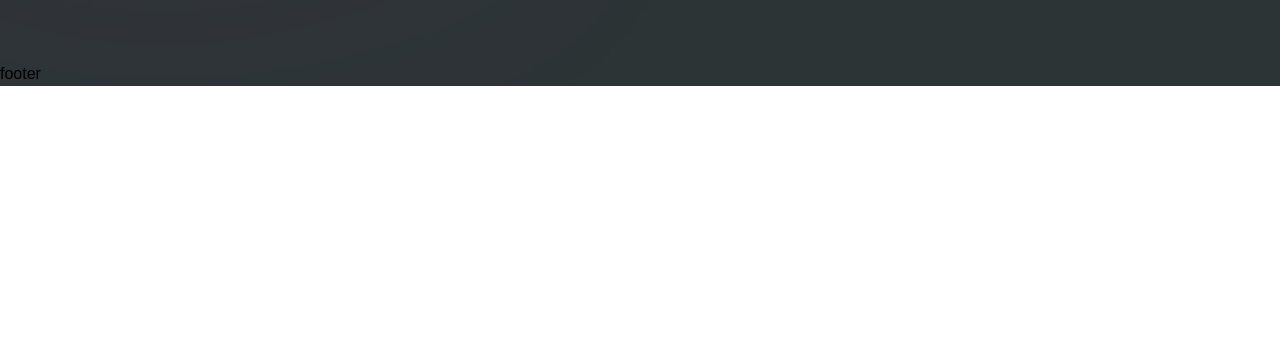
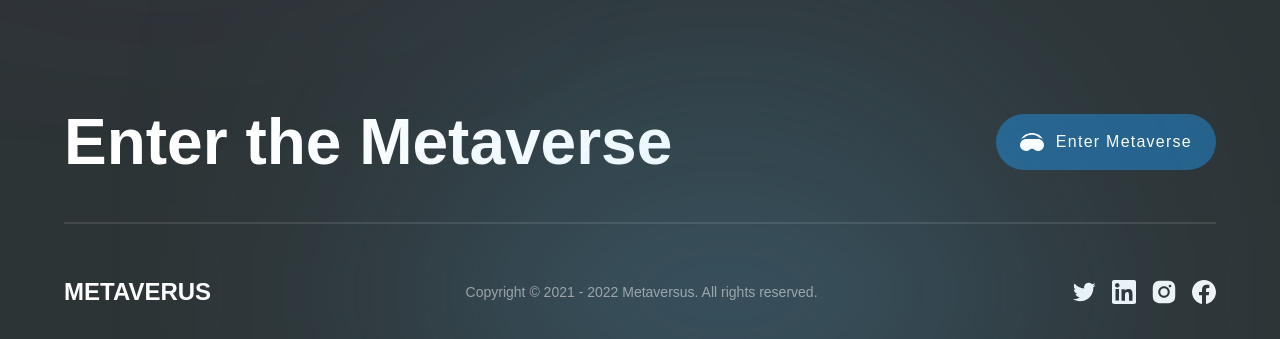
Before and after one commit to rsshonjoydas/metaverse, a Next.js app: page / in a window 1280 px wide. Shown: the part 6731-7070 px from the top of the page. Before the commit the page ends 6817 px from the top, so only its background shows below. Built offline with nearby package versions, Linux system fonts and the light colour scheme; a web font is replaced by a local one.

Commit message:
ci: footer secton

```diff
--- a/components/Footer.tsx
+++ b/components/Footer.tsx
@@ -1,9 +1,58 @@
 'use client';
 
+import { motion } from 'framer-motion';
+import { socials } from '../constants';
+
+import styles from '../styles';
+import { footerVariants } from '../utils/motion';
+
 const Footer = () => (
-  <footer>
-    footer
-  </footer>
+  <motion.footer
+    variants={footerVariants}
+    initial='hidden'
+    whileInView='show'
+    className={`${styles.xPaddings} py-8 relative`}
+  >
+    <div className='footer-gradient' />
+    <div className={`${styles.innerWidth} mx-auto flex flex-col gap-8`}>
+      <div className='flex flex-wrap items-center justify-between gap-5'>
+        <h4 className='font-bold md:text-[64px] text-[44px] text-white'>Enter the Metaverse</h4>
+        <button
+          type='button'
+          className='flex items-center h-fit py-4 px-6 bg-[#25618B] rounded-[32px] gap-[12px]'
+        >
+          <motion.img
+            src='/headset.svg'
+            alt='headset'
+            className='w-[24px] h-[24px] object-contain'
+          />
+          <span className='font-normal text-[16px] text-white'>Enter Metaverse</span>
+        </button>
+      </div>
+
+      <div className='flex flex-col'>
+        <div className='mb-[50px] h-[2px] bg-white opacity-10' />
+
+        <div className='flex flex-wrap items-center justify-between gap-4'>
+          <h4 className='font-extrabold text-[24px] text-white'>METAVERUS</h4>
+          <p className='font-normal text-[14px] text-white opacity-50'>
+            Copyright © 2021 - 2022 Metaversus. All rights reserved.
+          </p>
+
+          <div className='flex gap-4'>
+            {socials.map((social) => (
+              <motion.img
+                key={social.name}
+                src={social.url}
+                alt={social.name}
+                className='w-[24px] h-[24px] object-contain cursor-pointer'
+              />
+            ))}
+          </div>
+        </div>
+      </div>
+    </div>
+  </motion.footer>
 );
 
 export default Footer;
```
